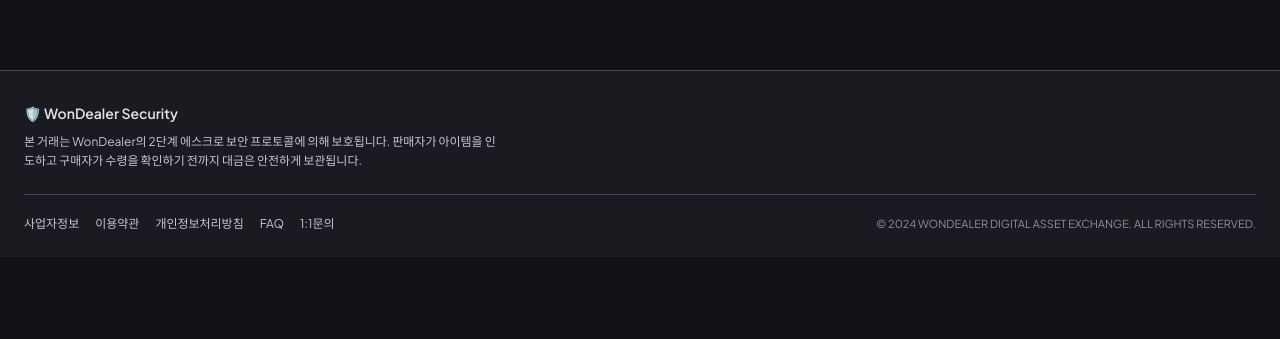
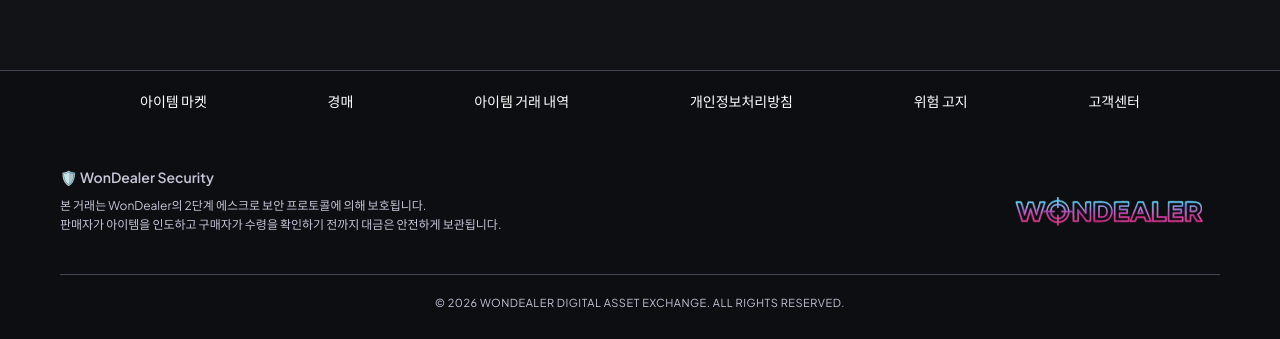
Before and after one commit to pyyzzz/wondealer-frontend, a React (Create React App) app: page / in a window 1280 px wide. Shown: the part 1094-1433 px from the top of the page. Before the commit the page ends 1351 px from the top, so only its background shows below. Built offline with nearby package versions, Linux system fonts and the light colour scheme; no server answers.

Commit message:
2026-06-11 푸터 작성

```diff
--- a/src/components/Footer.js
+++ b/src/components/Footer.js
@@ -1,29 +1,47 @@
+import React from "react";
 import styled from "styled-components";
+import logo from "../img/logo.svg";
 
 const Footer = () => {
   return (
     <FooterWrap>
-      {/* 보안 문구 */}
-      <SecuritySection>
-        <SecurityTitle>🛡️ WonDealer Security</SecurityTitle>
-        <SecurityDesc>
-          본 거래는 WonDealer의 2단계 에스크로 보안 프로토콜에 의해 보호됩니다.
-          판매자가 아이템을 인도하고 구매자가 수령을 확인하기 전까지 대금은 안전하게 보관됩니다.
-        </SecurityDesc>
-      </SecuritySection>
+      {/* 상단 섹션 */}
+      <TopSection>
+        <LinkGroup>
+          <FooterLink href="#">아이템 마켓</FooterLink>
+          <FooterLink href="#">경매</FooterLink>
+          <FooterLink href="#">아이템 거래 내역</FooterLink>
+          <FooterLink href="#">개인정보처리방침</FooterLink>
+          <FooterLink href="#">위험 고지</FooterLink>
+          <FooterLink href="#">고객센터</FooterLink>
+        </LinkGroup>
+      </TopSection>
+      {/* 보안 문구 + 우측 로고 */}
+      <MiddleSection>
+        <SecuritySection>
+          <SecurityTitle>🛡️ WonDealer Security</SecurityTitle>
+          <SecurityDesc>
+            본 거래는 WonDealer의 2단계 에스크로 보안 프로토콜에 의해
+            보호됩니다.
+            <br />
+            판매자가 아이템을 인도하고 구매자가 수령을 확인하기 전까지 대금은
+            안전하게 보관됩니다.
+          </SecurityDesc>
+        </SecuritySection>
+
+        {/* 우측 로고 배치 */}
+        <LogoBox>
+          <FooterLogo src={logo} alt="WonDealer 로고" />
+        </LogoBox>
+      </MiddleSection>
 
       <Divider />
 
-      {/* 하단 링크 + 카피라이트 */}
+      {/* 카피라이트 */}
       <BottomSection>
-        <LinkGroup>
-          <FooterLink href="#">사업자정보</FooterLink>
-          <FooterLink href="#">이용약관</FooterLink>
-          <FooterLink href="#">개인정보처리방침</FooterLink>
-          <FooterLink href="#">FAQ</FooterLink>
-          <FooterLink href="#">1:1문의</FooterLink>
-        </LinkGroup>
-        <Copyright>© 2024 WONDEALER DIGITAL ASSET EXCHANGE. ALL RIGHTS RESERVED.</Copyright>
+        <Copyright>
+          © 2026 WONDEALER DIGITAL ASSET EXCHANGE. ALL RIGHTS RESERVED.
+        </Copyright>
       </BottomSection>
     </FooterWrap>
   );
@@ -31,58 +49,116 @@
 
 // ── Styled Components ─────────────────────────────────────────
 const FooterWrap = styled.footer`
-  background-color: var(--bg-container-low);
+  background-color: #0d0e12;
   border-top: 1px solid var(--border-color);
-  padding: 32px 24px 24px;
+  padding: 20px 60px 30px;
   margin-top: auto;
+  display: flex;
+  flex-direction: column;
+  width: 100%;
+  box-sizing: border-box;
+
+  @media (max-width: 768px) {
+    padding: 30px 20px 20px;
+  }
+`;
+
+const TopSection = styled.div`
+  display: flex;
+  justify-content: center;
+  align-items: center;
+  margin-bottom: 35px;
+  width: 100%;
+`;
+
+const LinkGroup = styled.div`
+  display: flex;
+  justify-content: space-between;
+  width: 100%;
+  max-width: 1000px;
+
+  @media (max-width: 768px) {
+    flex-wrap: wrap;
+    gap: 16px;
+    justify-content: center;
+  }
+`;
+
+const MiddleSection = styled.div`
+  display: flex;
+  justify-content: space-between;
+  align-items: flex-end;
+  margin-bottom: 40px;
+  margin-top: 20px;
+  width: 100%;
+
+  @media (max-width: 768px) {
+    flex-direction: column;
+    align-items: flex-start;
+    gap: 24px;
+  }
 `;
 
 const SecuritySection = styled.div`
   max-width: 480px;
-  margin-bottom: 24px;
+  // margin-bottom: 24px;
 `;
 
 const SecurityTitle = styled.p`
   font-size: 14px;
   font-weight: 600;
-  color: var(--text-primary);
+  color: #c7c4d7;
   margin-bottom: 8px;
 `;
 
 const SecurityDesc = styled.p`
   font-size: 12px;
-  color: var(--text-secondary);
+  color: #c7c4d7;
   line-height: 1.6;
+`;
+
+const FooterLogo = styled.img`
+  height: 45px;
+  object-fit: contain;
+`;
+
+const LogoBox = styled.div`
+  display: flex;
+  align-items: center;
 `;
 
 const Divider = styled.hr`
   border: none;
   border-top: 1px solid var(--border-color);
   margin-bottom: 20px;
+  width: 100%;
 `;
 
 const BottomSection = styled.div`
   display: flex;
-  justify-content: space-between;
+  justify-content: center;
   align-items: center;
   flex-wrap: wrap;
   gap: 12px;
-`;
-
-const LinkGroup = styled.div`
-  display: flex;
-  gap: 16px;
+  width: 100%;
 `;
 
 const FooterLink = styled.a`
-  font-size: 12px;
-  color: var(--text-secondary);
-  &:hover { color: var(--text-primary); }
+  font-size: 14px;
+  font-weight: 500;
+  color: #ffffff;
+  text-decoration: none;
+  transition: color 0.2s ease;
+
+  &:hover {
+    color: var(--color-primary);
+  }
 `;
 
 const Copyright = styled.p`
   font-size: 11px;
-  color: var(--outline);
+  color: #c7c4d7;
+  letter-spacing: 0.5px;
 `;
 
 export default Footer;
```
